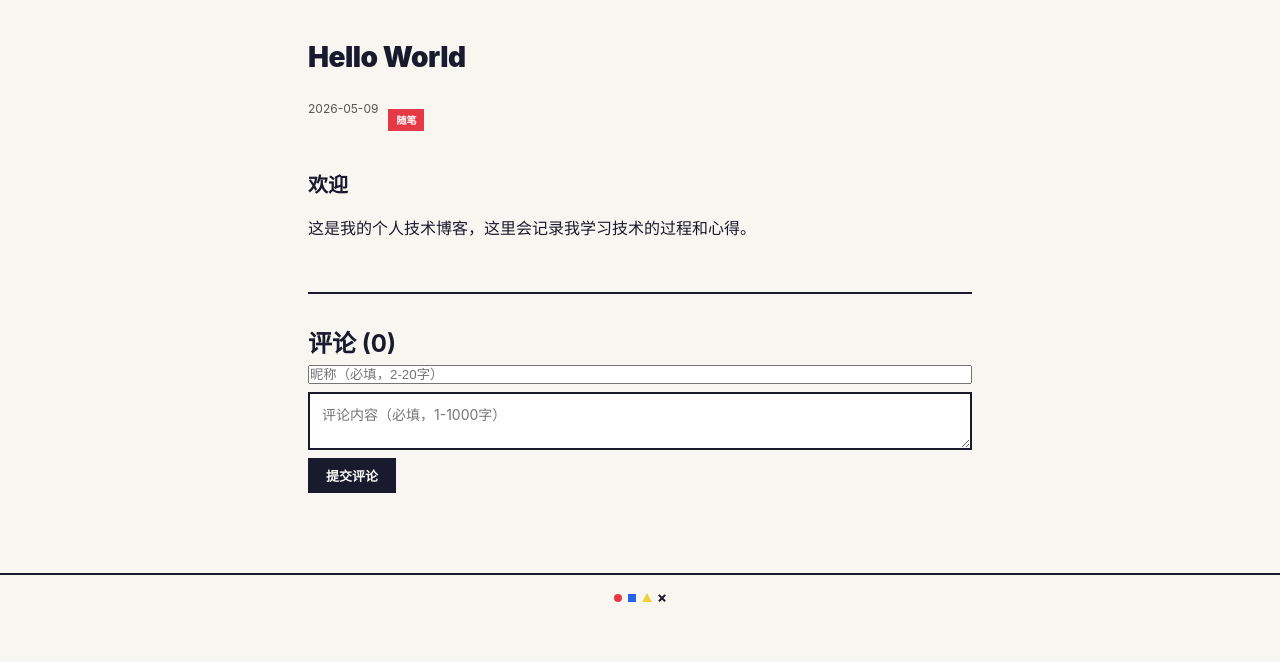
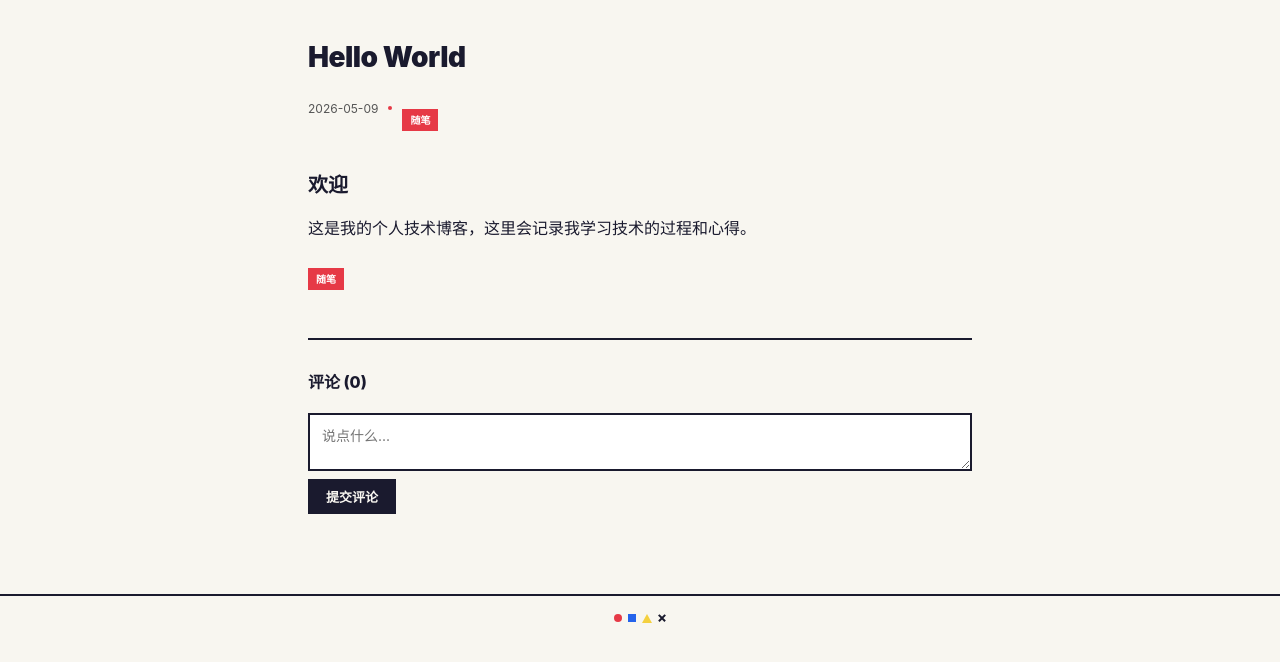
Before and after one commit to HenryZDZ/Blog, a Flask app: page /post/hello-world in a window 1280 px wide. Shown: the part 66-728 px from the top of the page. Run offline with Flask 3, Linux system fonts and the light colour scheme.

Commit message:
feat: rewrite post template with Bauhaus article layout and anonymous comment form Co-Authored-By: Claude Opus 4.7 <noreply@anthropic.com>

```diff
--- a/templates/post.html
+++ b/templates/post.html
@@ -15,6 +15,7 @@
         <div class="post-meta">
             <time>{{ post.date }}</time>
             {% if post.tags %}
+            <span class="meta-dot"></span>
             <span class="post-tags">
                 {% for tag in post.tags %}
                 <a href="{{ url_for('tag', tag=tag) }}" class="tag">{{ tag }}</a>
@@ -27,38 +28,50 @@
     <div class="post-body">
         {{ content | safe }}
     </div>
+
+    {% if post.tags %}
+    <div class="post-tags">
+        {% for tag in post.tags %}
+        <a href="{{ url_for('tag', tag=tag) }}" class="tag">{{ tag }}</a>
+        {% endfor %}
+    </div>
+    {% endif %}
 </article>
 
 <section class="comments" id="comments">
-    <h2>评论 ({{ comments | length }})</h2>
+    <h3>评论 ({{ comments | length }})</h3>
 
     <form method="post" action="{{ url_for('add_comment', slug=post.slug) }}" class="comment-form">
-        <input type="text" name="author" placeholder="昵称（必填，2-20字）" maxlength="20" minlength="2" required>
-        <textarea name="content" placeholder="评论内容（必填，1-1000字）" maxlength="1000" minlength="1" required></textarea>
+        <textarea name="content" placeholder="说点什么..." maxlength="1000" required></textarea>
         <button type="submit">提交评论</button>
     </form>
 
     {% for comment in comments %}
     <div class="comment">
+        <div class="comment-avatar" id="avatar-{{ comment.id }}"></div>
+        <div class="comment-body">
             <div class="comment-author">{{ comment.author }}</div>
             <div class="comment-time">{{ comment.created_at.strftime('%Y-%m-%d %H:%M') }}</div>
             <div class="comment-content">{{ comment.content }}</div>
             <button class="reply-btn" onclick="toggleReply({{ comment.id }})">回复</button>
 
-        <form method="post" action="{{ url_for('add_comment', slug=post.slug) }}" class="comment-form reply-form" id="reply-form-{{ comment.id }}" style="display:none">
+            <form method="post" action="{{ url_for('add_comment', slug=post.slug) }}" class="comment-form reply-form" id="reply-form-{{ comment.id }}">
                 <input type="hidden" name="parent_id" value="{{ comment.id }}">
-            <input type="text" name="author" placeholder="昵称（必填，2-20字）" maxlength="20" minlength="2" required>
                 <textarea name="content" placeholder="回复内容" maxlength="1000" required></textarea>
                 <button type="submit">提交回复</button>
             </form>
 
             {% for reply in comment.replies %}
             <div class="comment comment-reply">
+                <div class="comment-avatar" id="avatar-{{ reply.id }}"></div>
+                <div class="comment-body">
                     <div class="comment-author">{{ reply.author }}</div>
                     <div class="comment-time">{{ reply.created_at.strftime('%Y-%m-%d %H:%M') }}</div>
                     <div class="comment-content">{{ reply.content }}</div>
                 </div>
+            </div>
             {% endfor %}
+        </div>
     </div>
     {% endfor %}
 </section>
@@ -66,7 +79,7 @@
 <script>
 function toggleReply(id) {
     var el = document.getElementById('reply-form-' + id);
-    el.style.display = el.style.display === 'none' ? 'block' : 'none';
+    el.style.display = el.style.display === 'block' ? 'none' : 'block';
 }
 </script>
 {% endblock %}
--- a/templates/search.html
+++ b/templates/search.html
@@ -9,7 +9,6 @@
 <div class="post-list">
     {% for post in posts %}
     <article class="post-card">
-        <h2><a href="{{ url_for('post', slug=post.slug) }}">{{ post.title }}</a></h2>
         <div class="post-meta">
             <time>{{ post.date }}</time>
             <span class="post-tags">
@@ -18,6 +17,7 @@
                 {% endfor %}
             </span>
         </div>
+        <h2><a href="{{ url_for('post', slug=post.slug) }}">{{ post.title }}</a></h2>
         {% if post.summary %}
         <p class="post-summary">{{ post.summary }}</p>
         {% endif %}
--- a/templates/tag.html
+++ b/templates/tag.html
@@ -9,7 +9,6 @@
 <div class="post-list">
     {% for post in posts %}
     <article class="post-card">
-        <h2><a href="{{ url_for('post', slug=post.slug) }}">{{ post.title }}</a></h2>
         <div class="post-meta">
             <time>{{ post.date }}</time>
             <span class="post-tags">
@@ -18,6 +17,7 @@
                 {% endfor %}
             </span>
         </div>
+        <h2><a href="{{ url_for('post', slug=post.slug) }}">{{ post.title }}</a></h2>
         {% if post.summary %}
         <p class="post-summary">{{ post.summary }}</p>
         {% endif %}
```
Lines whose indentation alone changed are shown as unchanged.
